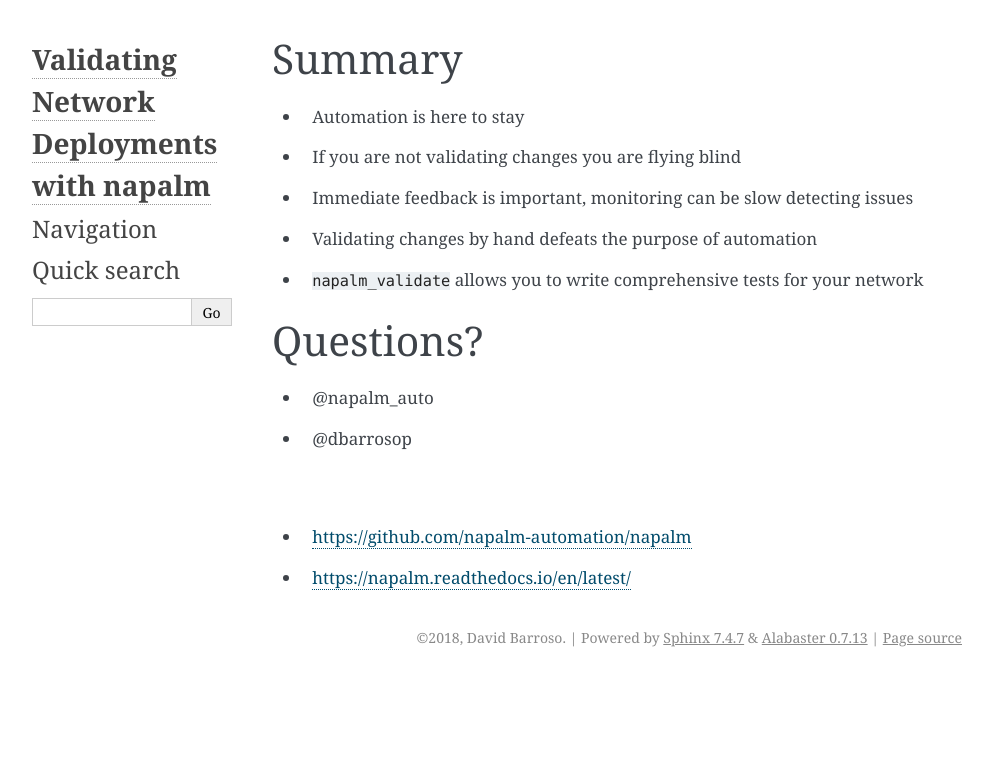
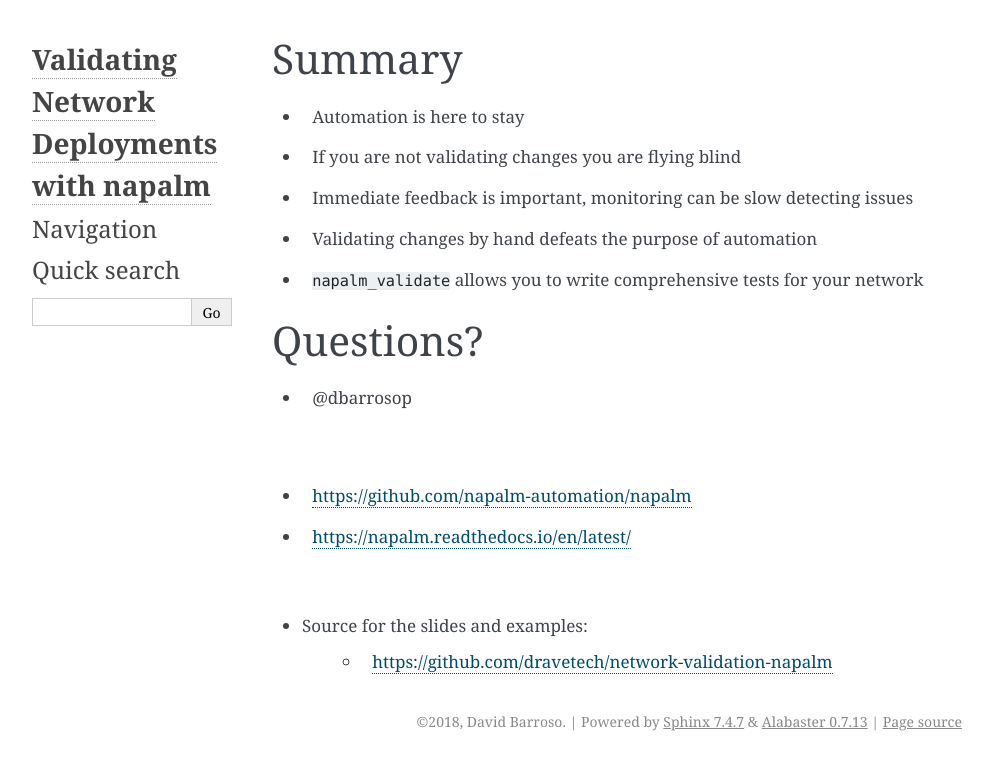
Before and after one commit to dravetech/network-validation-napalm, a Sphinx documentation site: the page built from docs/conclussion.rst, in a window 1280 px wide. Shown: the top 770 px of the page, without its empty margins (148-1140 px from the left). Built offline with Sphinx 7.4.7, drawn with Linux system fonts in a browser that asks for light colours; some web fonts are replaced.

Commit message:
minor fixes

```diff
--- a/docs/conclussion.rst
+++ b/docs/conclussion.rst
@@ -10,10 +10,14 @@ Summary
 Questions?
 ----------
 
-* @napalm_auto
 * @dbarrosop
 
 |
 
 * https://github.com/napalm-automation/napalm
 * https://napalm.readthedocs.io/en/latest/
+
+|
+
+* Source for the slides and examples:
+     * `https://github.com/dravetech/network-validation-napalm <https://github.com/dravetech/network-validation-napalm>`_
```
